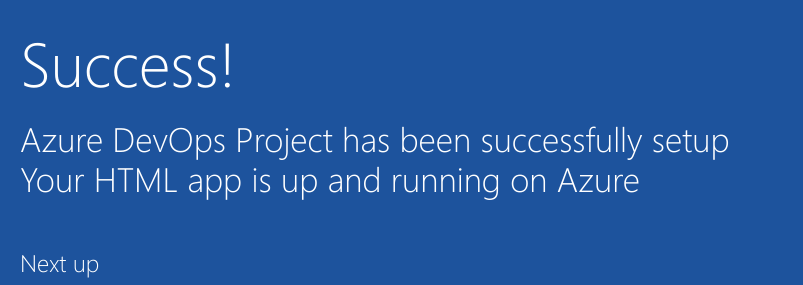
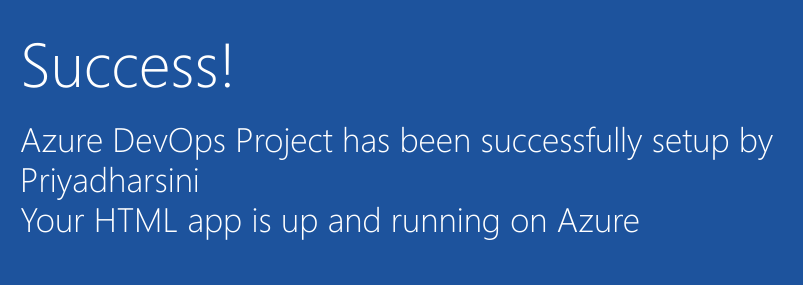
Before and after one commit to vpriyabala/Assignment, a plain HTML site: page index.html in a window 1280 px wide. Shown: the part 352-637 px from the top of the page, 205-1008 px from the left. Drawn offline with Linux system fonts and the light colour scheme; files that its build step writes are made by us from their sources.

Commit message:
Added new feature

```diff
--- a/index.html
+++ b/index.html
@@ -19,7 +19,7 @@
         </div>
             <div class="content-body">
                 <div class="success-text">Success!</div>
-                <div class="description line-1"> Azure DevOps Project has been successfully setup</div>
+                <div class="description line-1"> Azure DevOps Project has been successfully setup by Priyadharsini</div>
                 <div class="description line-2"> Your HTML app is up and running on Azure</div>
                 <div class="next-steps-container">
                     <div class="next-steps-header">Next up</div>
```
